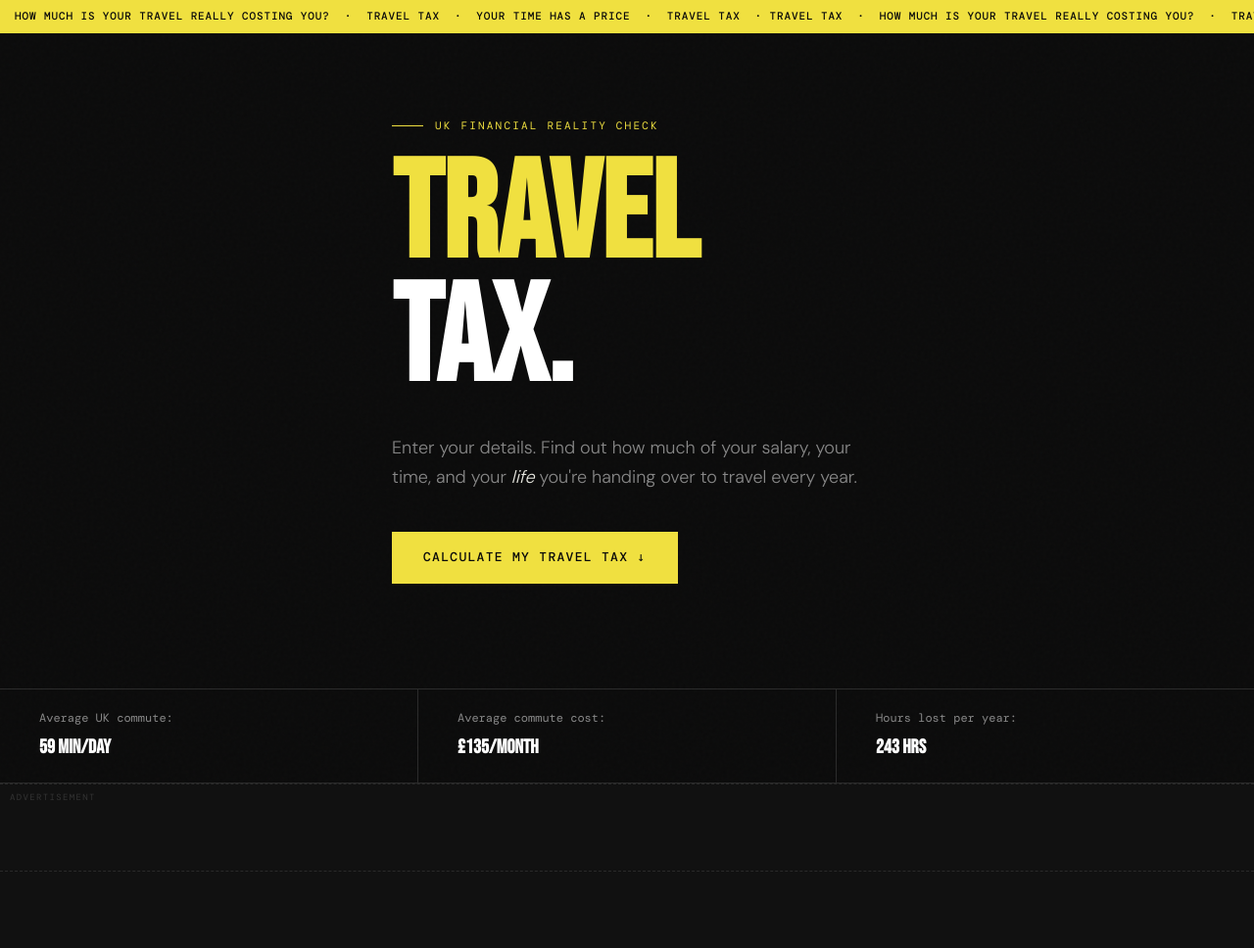
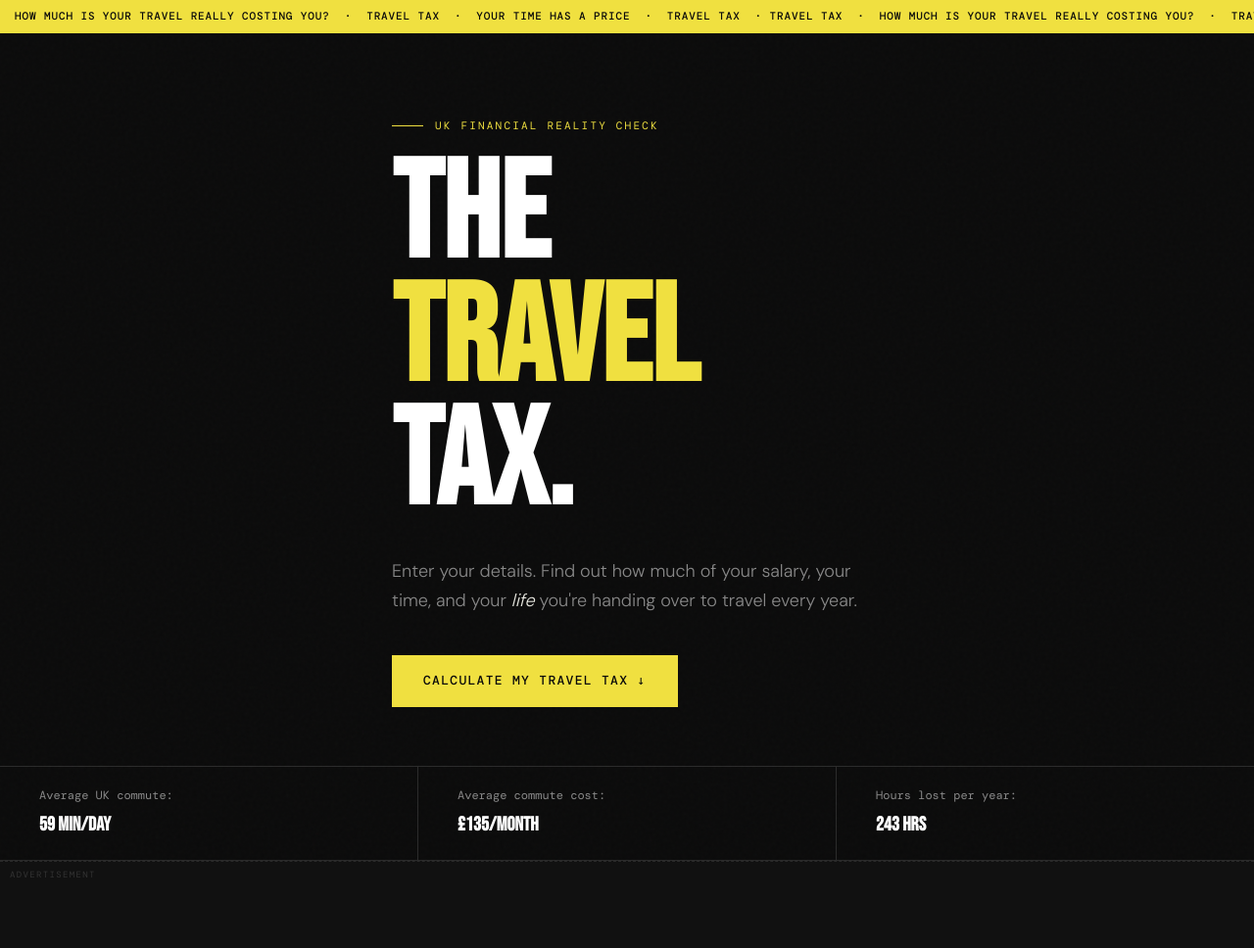
Before and after one commit to FatSpiderman23/commute-tax, a Flask app: page / in a window 1280 px wide. Shown: the top 968 px of the page at 98% size. Run offline with Flask 3, Linux system fonts and the light colour scheme.

Commit message:
Restore hero title

```diff
--- a/templates/index.html
+++ b/templates/index.html
@@ -21,7 +21,7 @@
     </div>
     <div class="hero-content">
       <p class="hero-eyebrow">UK Financial Reality Check</p>
-      <h1 class="hero-title"><em>Travel</em><br>Tax.</h1>
+      <h1 class="hero-title">The<br><em>Travel</em><br>Tax.</h1>
       <p class="hero-sub">Enter your details. Find out how much of your salary, your time, and your <em>life</em> you're handing over to travel every year.</p>
       <a href="#calculator" class="cta-btn">Calculate My Travel Tax ↓</a>
     </div>
```
